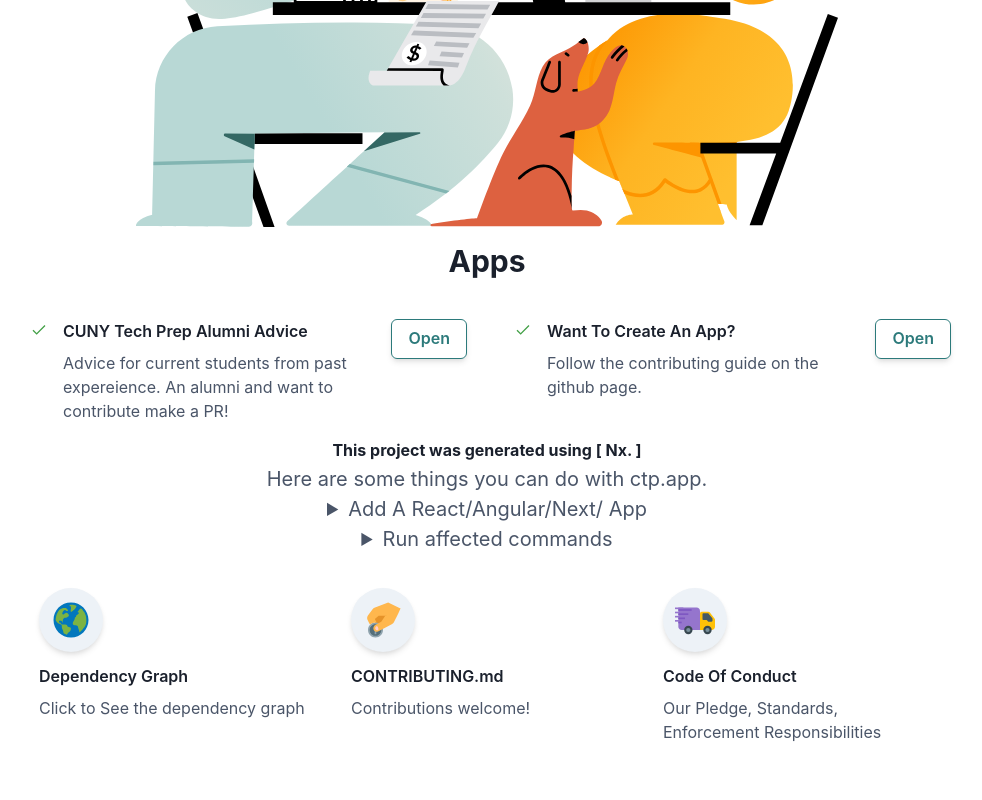
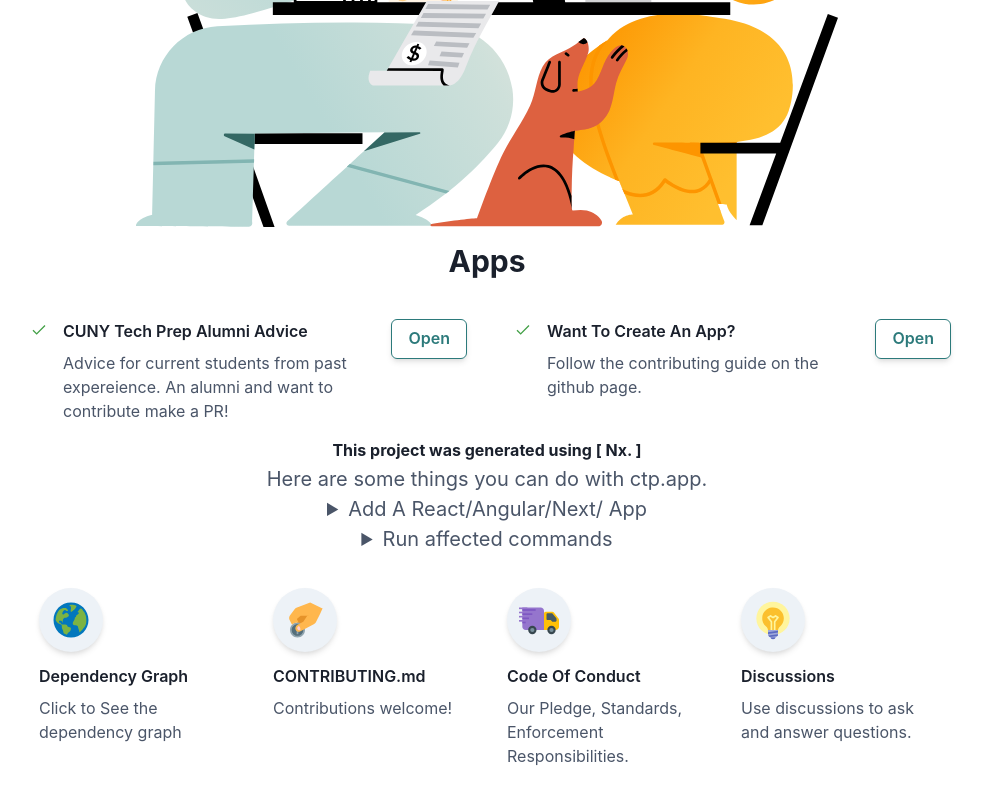
Before and after one commit to CUNYTechPrep/ctp.apps, a Gatsby site in the folder apps/ctp.alumni.app/: page / in a window 1280 px wide. Shown: the part 511-1311 px from the top of the page, without its empty margins (153-1135 px from the left). Before the commit the page ends 1287 px from the top, so only its background shows below. Built offline with nearby package versions, Linux system fonts and the light colour scheme; Gatsby itself is replaced by a stand-in of ours.

Commit message:
fix(lint): lint check on test passing (#11)
* fix(lint): lint check on test passing

* style(index.tsx): added comma-dangle eslint config

Co-authored-by: Samuel Witke <switke@signifyhealth.com>

```diff
--- a/apps/ctp.alumni.app/src/pages/index.tsx
+++ b/apps/ctp.alumni.app/src/pages/index.tsx
@@ -18,6 +18,7 @@
   FcDonate,
   FcInTransit,
   FcCheckmark as CheckIcon,
+  FcIdea,
 } from 'react-icons/fc';
 import { Link } from 'gatsby';
 import { Illustration } from '../components/illustration';
@@ -31,7 +32,7 @@
   {
     title: 'Want To Create An App?',
     text: 'Follow the contributing guide on the github page.',
-    link: '404/',
+    link: 'https://github.com/CUNYTechPrep/ctp.apps/issues/new?assignees=&labels=%F0%9F%91%80+needs+triage%2C+%F0%9F%92%A1+feature&template=feature_request.md&title=Feature%3A+',
   },
 ];
 const Feature = ({ title, text, icon }) => {
@@ -79,7 +80,7 @@
           <Text color={'gray.500'} maxW={'3xl'}>
             Open Sourced Apps Developed by CUNY Tech Prep Alumni/Students
           </Text>
-          <Stack direction={'row'} >
+          <Stack direction={'row'}>
             <a href="https://ctpalumni.slack.com/archives/C02C7QJ5U93">
               <Button
                 shadow="md"
@@ -121,9 +122,7 @@
                     <Text color={'gray.600'}>{feature.text}</Text>
                   </VStack>
                   <Link to={`${feature.link}`}>
-                    <Button
-                    shadow="md"
-                    colorScheme="teal" variant="outline">
+                    <Button shadow="md" colorScheme="teal" variant="outline">
                       Open
                     </Button>
                   </Link>
@@ -166,7 +165,7 @@
               </Text>
             </Stack>
             <Box p={4}>
-              <SimpleGrid columns={{ base: 1, md: 3 }} spacing={10}>
+              <SimpleGrid columns={{ base: 2, md: 4 }} spacing={10}>
                 <Link to={`https://cunytechprep.github.io/ctp.apps/graph`}>
                   <Feature
                     icon={<Icon as={FcGlobe} w={10} h={10} />}
@@ -174,22 +173,33 @@
                     text={'Click to See the dependency graph'}
                   />
                 </Link>
-                <Link to={`https://github.com/CUNYTechPrep/.github/blob/feature/SW/open-saused/CONTRIBUTING.md`}>
+                <Link
+                  to={`https://github.com/CUNYTechPrep/.github/blob/feature/SW/open-saused/CONTRIBUTING.md`}
+                >
                   <Feature
                     icon={<Icon as={FcDonate} w={10} h={10} />}
                     title={'CONTRIBUTING.md'}
-                  text={
-                    'Contributions welcome!'
-                  }
+                    text={'Contributions welcome!'}
                   />
                 </Link>
-                <Link to={`https://github.com/CUNYTechPrep/ctp.apps/blob/main/CODE_OF_CONDUCT.md`}>
+                <Link
+                  to={`https://github.com/CUNYTechPrep/ctp.apps/blob/main/CODE_OF_CONDUCT.md`}
+                >
                   <Feature
                     icon={<Icon as={FcInTransit} w={10} h={10} />}
                     title={'Code Of Conduct'}
                     text={
-                    'Our Pledge, Standards, Enforcement Responsibilities'
+                      'Our Pledge, Standards, Enforcement Responsibilities.'
                     }
+                  />
+                </Link>
+                <Link
+                  to={`https://github.com/CUNYTechPrep/ctp.apps/discussions`}
+                >
+                  <Feature
+                    icon={<Icon as={FcIdea} w={10} h={10} />}
+                    title={'Discussions'}
+                    text={'Use discussions to ask and answer questions.'}
                   />
                 </Link>
               </SimpleGrid>
--- a/package.json
+++ b/package.json
@@ -6,7 +6,7 @@
     "nx": "nx",
     "start": "nx serve",
     "build": "nx build --prod --prefix-paths",
-    "test": "nx test",
+    "test": "npm run lint && nx run-many --all --target=test --codeCoverage --env=jsdom",
     "test:all": "nx run-many --all --target=test --env=jsdom",
     "lint": "nx workspace-lint && nx lint",
     "e2e": "nx e2e",
```
Also changed, not shown: apps/ctp.alumni.app/__mocks__/gatsby.js (+7 -6 lines), apps/ctp.alumni.app/jest-preprocess.js (+4 -3 lines), .eslintrc.json. Lines whose indentation alone changed are shown as unchanged.
